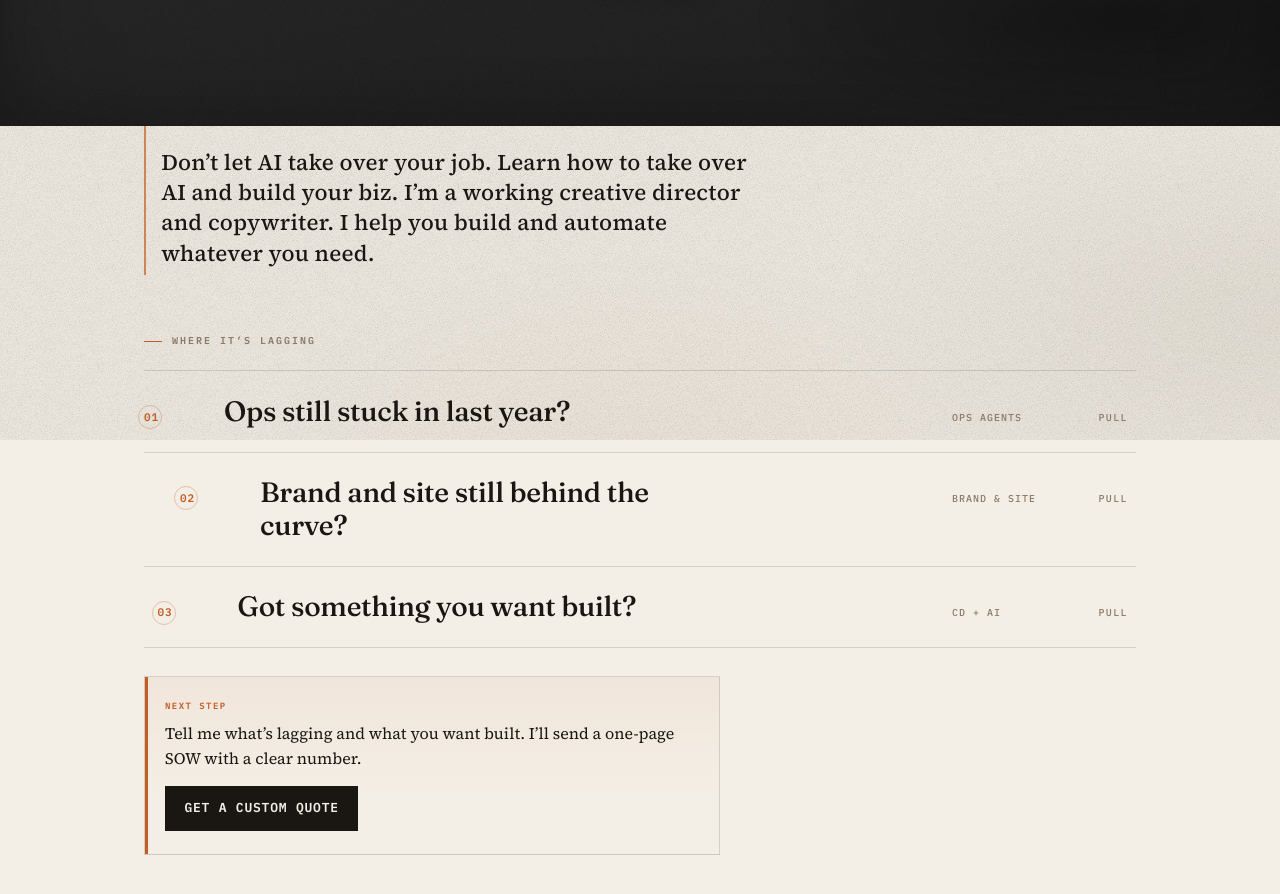
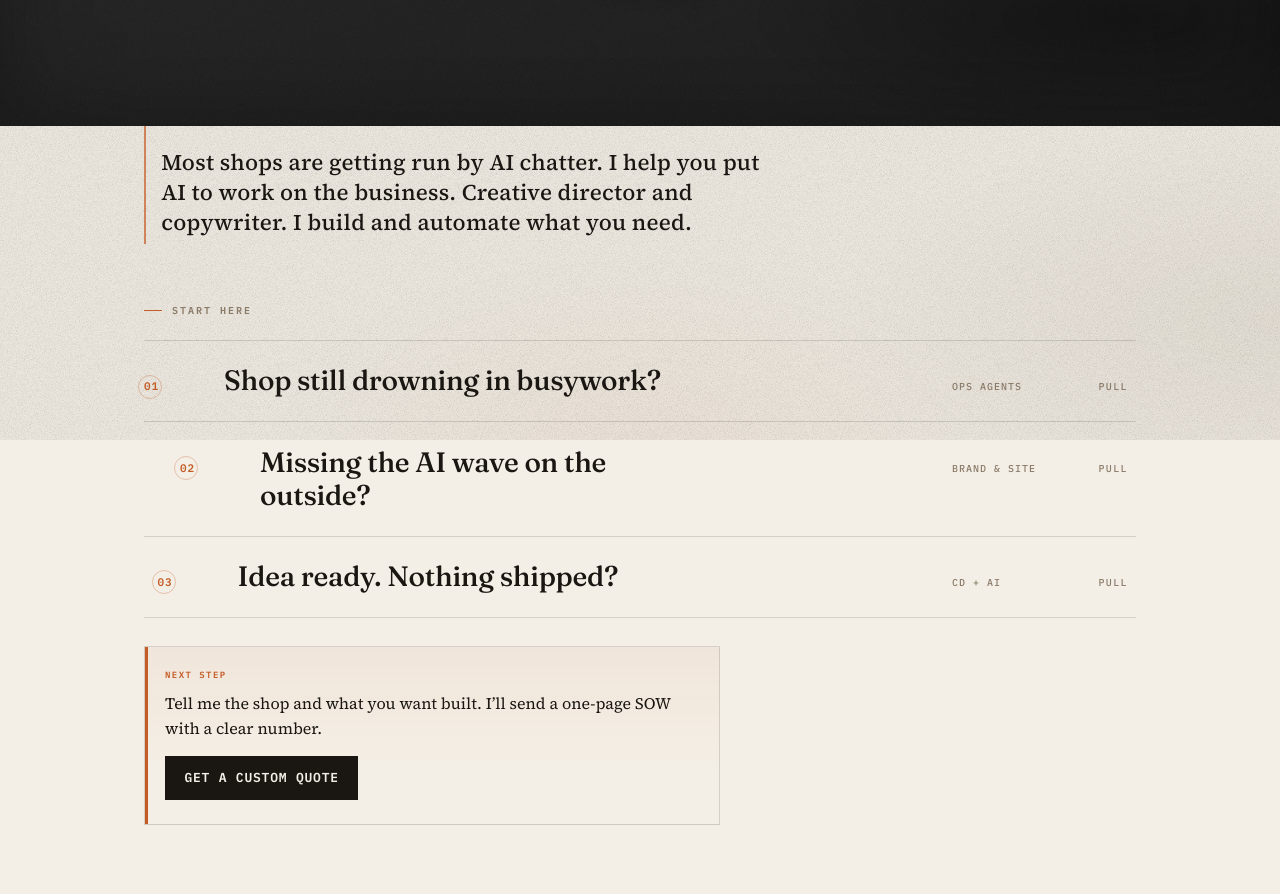
Before and after one commit to rhettboyakin-code/beehive-services, a plain HTML site: page index.html in a window 1280 px wide. Shown: the part 360-1254 px from the top of the page. Drawn offline with Linux system fonts and the light colour scheme.

Commit message:
Distill inspo into Beehive pitch and bench hooks

```diff
--- a/index.html
+++ b/index.html
@@ -1222,25 +1222,25 @@
         </h1>
       </div>
     </section>
-    <p class="wall-quiet">Don’t let AI take over your job. Learn how to take over AI and build your biz. I’m a working creative director and copywriter. I help you build and automate whatever you need.</p>
+    <p class="wall-quiet">Most shops are getting run by AI chatter. I help you put AI to work on the business. Creative director and copywriter. I build and automate what you need.</p>
   </div>
 
   <div class="desk">
 <section class="block" aria-labelledby="bench-label">
-      <p class="stamp" id="bench-label">Where it’s lagging</p>
+      <p class="stamp" id="bench-label">Start here</p>
       <div class="bench" role="list">
 
         <button class="tool" type="button" aria-expanded="false" role="listitem">
           <div class="tool-rail">
             <span class="tool-id">01</span>
-            <span class="tool-name">Ops still stuck in last year?</span>
+            <span class="tool-name">Shop still drowning in busywork?</span>
             <span class="tool-tag">Ops Agents</span>
             <span class="tool-hint">Pull</span>
           </div>
           <div class="tool-panel">
             <div class="tool-panel-inner">
               <div class="tool-body">
-                <p>I automate the inbox, voice, and weekly grind so the shop catches up and stays streamlined. You still approve before anything sends.</p>
+                <p>Catch the business up. Inbox, voice, batch work, the weekly pile. Agents do the grind. You keep the last say before anything sends.</p>
                 <p class="proof-line">On the floor now: NIYA email manager + @niyamodels batch plan. Inbox drafts wait for your OK. Approve before send. <a href="https://rhettboyakin-code.github.io/niya-orient/" target="_blank" rel="noopener">NIYA orient</a></p>
                 <p class="proof-line"><strong>Revenue Bloom</strong> — found-money product for trade shops. Phase 1: seeded on their book; live Jobber later. <a href="https://found-money-friend.vercel.app" target="_blank" rel="noopener">Live demo</a> · <a href="#bloom">About Bloom</a> · <a href="https://rhettboyakin.com/work/found-money-friend.html" target="_blank" rel="noopener">case notes</a></p>
               </div>
@@ -1251,14 +1251,14 @@
         <button class="tool" type="button" aria-expanded="false" role="listitem">
           <div class="tool-rail">
             <span class="tool-id">02</span>
-            <span class="tool-name">Brand and site still behind the curve?</span>
+            <span class="tool-name">Missing the AI wave on the outside?</span>
             <span class="tool-tag">Brand &amp; Site</span>
             <span class="tool-hint">Pull</span>
           </div>
           <div class="tool-panel">
             <div class="tool-panel-inner">
               <div class="tool-body">
-                <p>If the outside still looks like you skipped the last few years, you’re leaving trust on the table. I build brand and site with CD taste so you look like a shop that’s current.</p>
+                <p>If the brand and site still look stuck while everyone else moved, you’re leaving money and trust on the table. I build the outside so the shop looks current and ready.</p>
                 <p class="proof-line">Proof: <a href="https://rhettboyakin-code.github.io/ihlab-site/" target="_blank" rel="noopener">IHLab</a> — Utah nonprofit brand + site with structure and voice that still holds after launch.</p>
               </div>
             </div>
@@ -1268,14 +1268,14 @@
         <button class="tool" type="button" aria-expanded="false" role="listitem">
           <div class="tool-rail">
             <span class="tool-id">03</span>
-            <span class="tool-name">Got something you want built?</span>
+            <span class="tool-name">Idea ready. Nothing shipped?</span>
             <span class="tool-tag">CD + AI</span>
             <span class="tool-hint">Pull</span>
           </div>
           <div class="tool-panel">
             <div class="tool-panel-inner">
               <div class="tool-body">
-                <p>Decks, campaigns, agents, whatever’s stuck in the notes app. You bring the idea. I write the line, shape the work, and use AI as a tool on the desk.</p>
+                <p>Decks, campaigns, agents, the thing still living in Notes. You bring it. I write the line, shape the work, and put AI on the desk as a tool, not the boss.</p>
                 <p class="proof-line">You get a deck, campaign pack, or site artifacts. I’ll write the line, you ship the system. Craft: <a href="https://builders.leland.ai/ai-builders-l1-sep1/rhett-boyakin" target="_blank" rel="noopener">Leland portfolio</a> · <a href="https://rhettboyakin.com" target="_blank" rel="noopener">rhettboyakin.com</a></p>
               </div>
             </div>
@@ -1287,7 +1287,7 @@
 
       <div class="quote-cta">
         <p class="cta-stamp">Next step</p>
-        <p>Tell me what’s lagging and what you want built. I’ll send a one-page SOW with a clear number.</p>
+        <p>Tell me the shop and what you want built. I’ll send a one-page SOW with a clear number.</p>
         <a class="cta-btn" href="mailto:rhett@beehivebranch.com?subject=Custom%20quote%20%C2%B7%20Beehive%20%26%20Branch">Get a custom quote</a>
       </div>
     </section>
```
